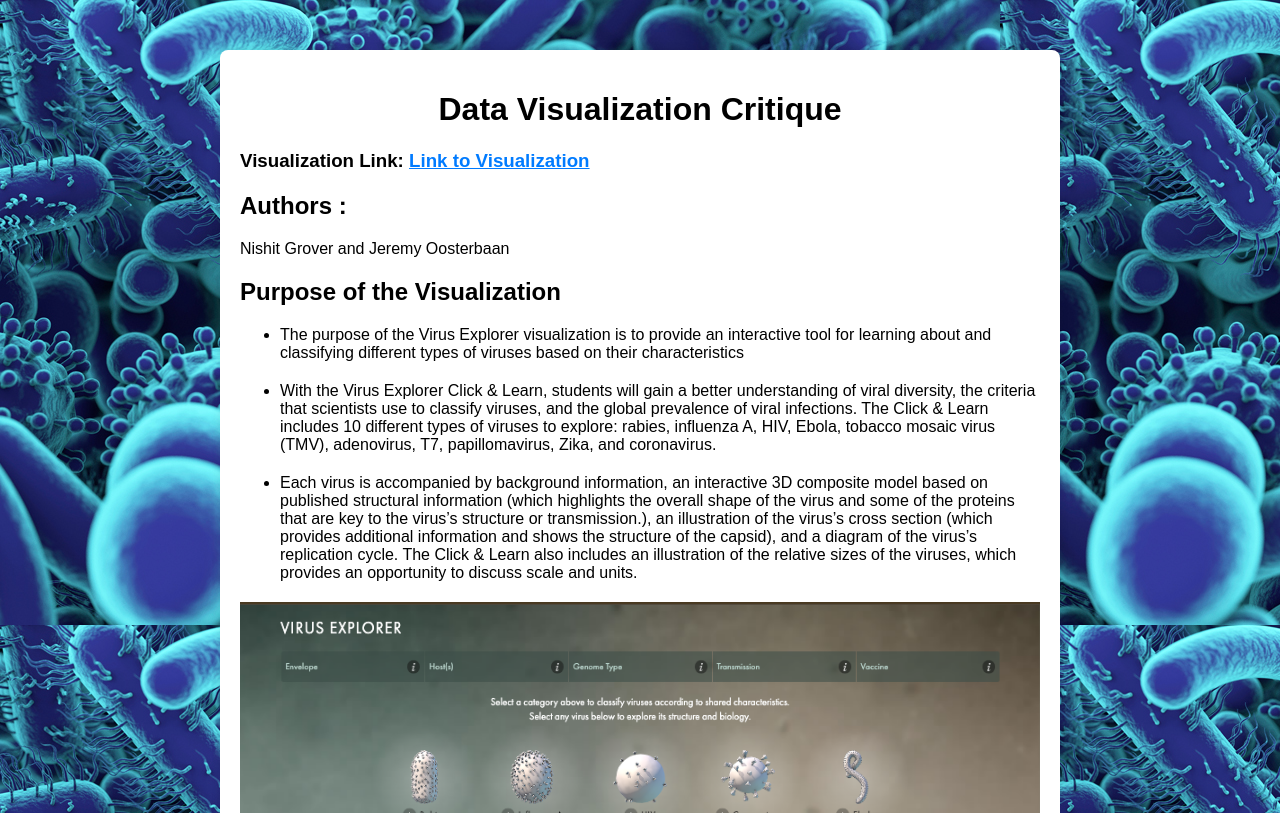
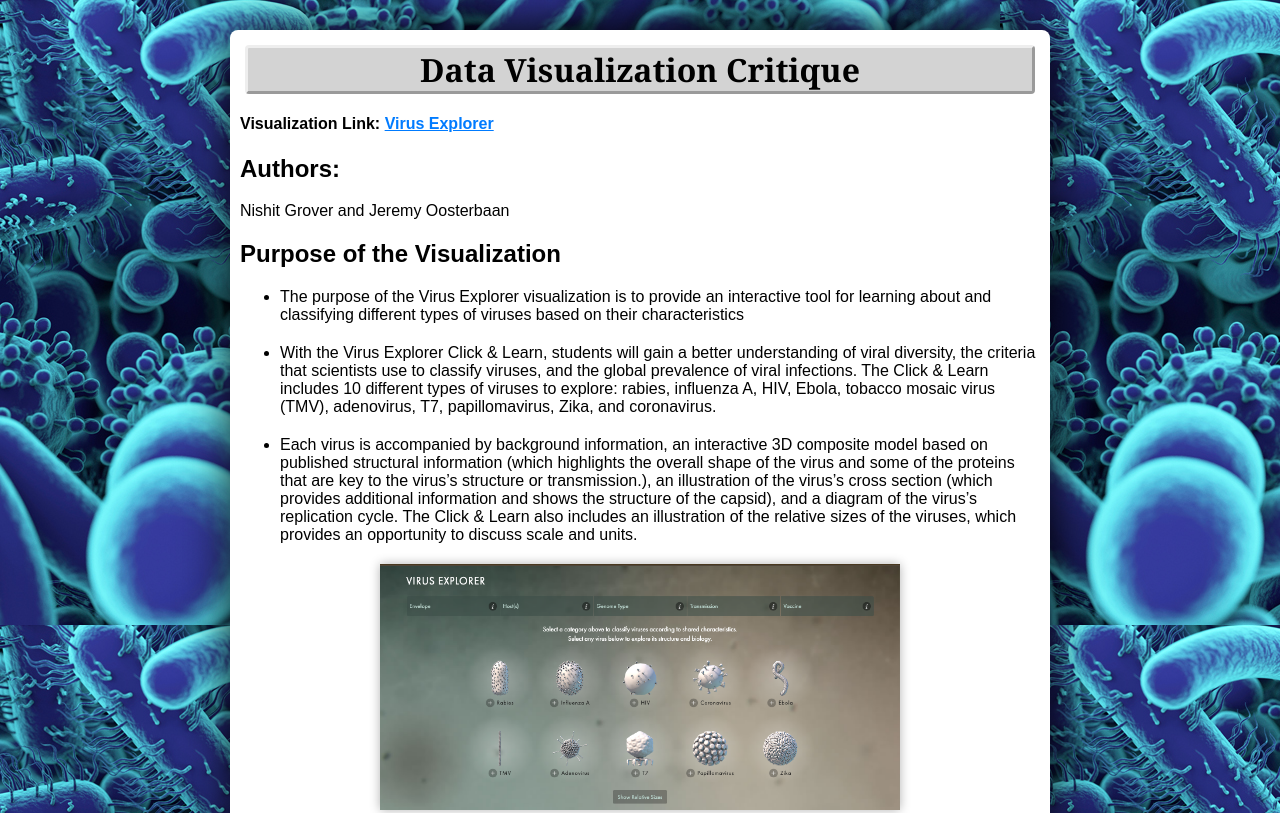
Before and after one commit to nishit2003/Data-Design-Critique, a plain HTML site: page index.html in a window 1280 px wide. Shown: the top 813 px of the page. Drawn offline with Linux system fonts and the light colour scheme.

Commit message:
Added some small styling changes. (#1)
Co-authored-by: Jeremy Oosterbaan <jeremy.oosterbaan@pe-ltd.com>

```diff
--- a/css/styles.css
+++ b/css/styles.css
@@ -7,15 +7,20 @@ body {
 }
 .container {
    max-width: 800px;
-   margin: 50px auto;
-   padding: 20px;
+   margin: 30px auto;
+   padding: 10px;
    background-color: #fff;
    border-radius: 8px;
-   box-shadow: 0 0 10px rgba(0, 0, 0, 0.1);
+   box-shadow: 0 0 50px rgba(0, 0, 0, 0.95);
 }
 
-h1{
+h1 {
+   margin: 5px;
+   font-family: Georgia, 'Times New Roman', Times, serif;
    text-align: center;
+   border-radius: 4px;
+   border-style: outset;
+   background-color: lightgray;
 }
 
 a {
@@ -23,12 +28,14 @@ a {
    text-decoration: underline;
 }
 
-img{
-   width: 100%;
-   height: 377.5px;
+img {
+   display: block;
+   width: 65%;
+   margin: 20px auto;
+   box-shadow: 0 0 10px rgba(0, 0, 0, 0.3);
 }
 
-li{
+li {
    font-style: bold;
    margin-bottom: 20px;
 }
--- a/index.html
+++ b/index.html
@@ -3,18 +3,17 @@
 <head>
    <meta charset="UTF-8">
    <meta name="viewport" content="width=device-width, initial-scale=1.0">
-   <title>Design presentation and critique</title>
+   <title>Design Presentation & Critique</title>
    <link rel="stylesheet" href="css/styles.css">
 </head>
 
 <body>
    <div class="container">
       <h1>Data Visualization Critique</h1>
-      <h3>Visualization Link: <a href=" https://media.hhmi.org/biointeractive/click/virus-explorer/" class="visualization-link">Link to Visualization</a></h3>
+      <h4>Visualization Link: <a href=" https://media.hhmi.org/biointeractive/click/virus-explorer/" class="visualization-link">Virus Explorer</a></h4>
 
-      <h2>Authors :</h2>
+      <h2>Authors:</h2>
       <p>Nishit Grover and Jeremy Oosterbaan</p>
-
 
       <h2>Purpose of the Visualization</h2>
       <ul>
@@ -30,7 +29,6 @@
       <p>The data consists of information about various viruses, including their structure, genome type, host type, transmission mechanism, and vaccine availability.</p>
 
       <img src="/images/img2.png" alt="Virus Explorer Visualization" class="visualization-image">
-
 
       <h2>Data Collection</h2>
       <p>The data used in the visualization likely came from trusted scientific sources and virus databases, ensuring the info is reliable. By tapping into virology experts, the visualization gives a thorough view of virus traits and adds helpful insights. Expertise in the field helps turn complex data into an easy-to-understand format, making learning enjoyable for everyone. With a mix of data and expert knowledge, the visualization becomes a handy tool for learning about viruses, empowering users to explore the topic with ease and confidence. </p>
@@ -108,6 +106,6 @@
       <h2>Data and visuals Credits</h2>
       <img src="/images/img8.png" alt="Virus Explorer Visualization" class="visualization-image">
 
-      <h3>Overall, the Virus Explorer is an effective educational tool that leverages visualization to help users understand the diversity and characteristics of viruses in an accessible way.</h3>
+      <h4>Overall, the Virus Explorer is an effective educational tool that leverages visualization to help users understand the diversity and characteristics of viruses in an accessible way.</h4>
 </body>
 </html>
```
